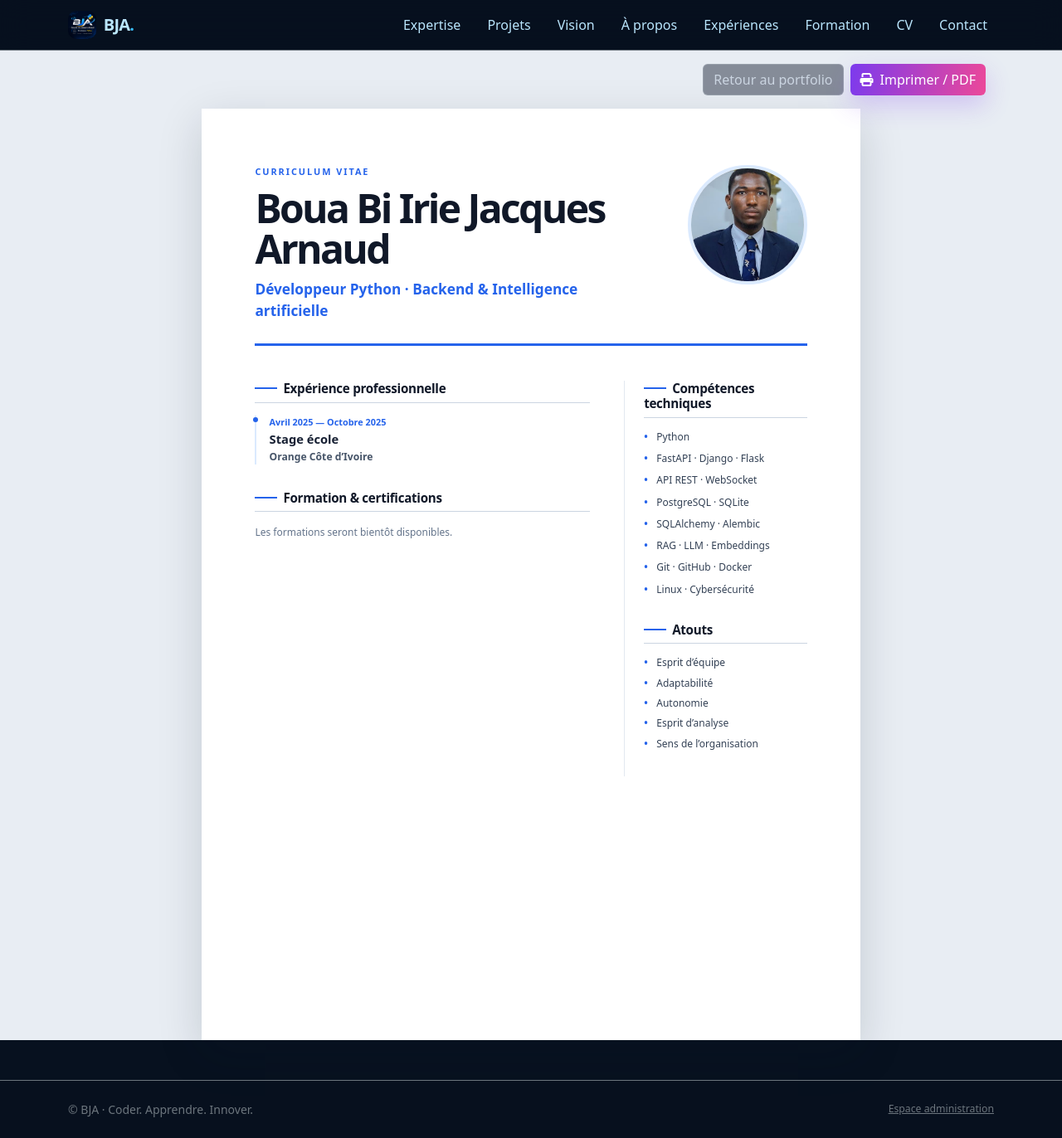
After one commit to jacquesarnaud/Portfolio, a Python web app: template src/python_ia/web/templates/cv.html in a window 1280 px wide. The commit adds this page. Shown: the whole page at 83% size. Run offline with Jinja, Linux system fonts and the light colour scheme; the template is opened without the code that fills it, so the values that code supplies are empty; some libraries are stand-ins or nearby versions.

Commit message:
Ajouter un CV imprimable au portfolio

```diff
--- a/src/python_ia/web/static/css/site.css
+++ b/src/python_ia/web/static/css/site.css
@@ -94,3 +94,63 @@ body { background: var(--portfolio-bg); color: #e2e8f0; }
   .process-step > span { margin-bottom: .75rem; }
   .hero-modern { min-height: auto; padding: 6rem 0 4rem; }.hero-grid { display: block; }.hero-copy h1 { font-size: clamp(3rem, 15vw, 5rem); }.hero-stats { margin-top: 3rem; gap: 1rem; }.hero-visual { min-height: 420px; margin-top: 2rem; transform: scale(.88); }.section-intro, .vision-panel { display: block; }.section-intro > p { margin-top: 1.5rem; }.vision-panel { padding: 2rem; }.vision-panel > div:last-child { margin-top: 2rem; }.tag-python { left: 0; }.tag-api { right: 0; }
 }
+
+/* CV imprimable */
+.cv-shell { min-height: 100vh; background: #e8edf3; color: #172033; }
+.cv-actions { max-width: 1120px; }
+.cv-page { width: min(100% - 2rem, 210mm); min-height: 297mm; margin: 0 auto 3rem; padding: 18mm 17mm; background: #fff; box-shadow: 0 16px 50px rgba(15, 23, 42, .16); }
+.cv-header { display: grid; grid-template-columns: 1fr 38mm; align-items: start; gap: 12mm; padding-bottom: 7mm; border-bottom: 3px solid #2563eb; }
+.cv-kicker { margin: 0 0 3mm; color: #2563eb; font-size: .68rem; font-weight: 800; letter-spacing: .18em; }
+.cv-header h1 { margin: 0; color: #101828; font-size: clamp(2rem, 5vw, 3rem); font-weight: 800; letter-spacing: -.055em; line-height: 1.02; }
+.cv-headline { margin: 3mm 0 0; color: #2563eb; font-size: 1.08rem; font-weight: 700; }
+.cv-summary { max-width: 680px; margin: 4mm 0 0; color: #475569; font-size: .82rem; line-height: 1.6; }
+.cv-photo { width: 38mm; height: 38mm; object-fit: cover; border: 4px solid #dbeafe; border-radius: 50%; }
+.cv-contact { display: flex; flex-wrap: wrap; gap: 2mm 6mm; padding: 4mm 0 7mm; color: #475569; font-size: .72rem; }
+.cv-contact span { display: inline-flex; align-items: center; gap: 1.5mm; }
+.cv-contact i { width: 3.5mm; color: #2563eb; text-align: center; }
+.cv-grid { display: grid; grid-template-columns: minmax(0, 1.65fr) minmax(46mm, .9fr); gap: 11mm; }
+.cv-section { margin-bottom: 8mm; }
+.cv-section h2 { margin: 0 0 4mm; padding-bottom: 2mm; border-bottom: 1px solid #cbd5e1; color: #101828; font-size: .95rem; font-weight: 800; letter-spacing: -.02em; }
+.cv-section h2::before { content: ''; display: inline-block; width: 7mm; height: 2px; margin: 0 2mm 3px 0; background: #2563eb; vertical-align: middle; }
+.cv-entry { position: relative; margin-bottom: 6mm; padding-left: 4mm; border-left: 2px solid #dbeafe; break-inside: avoid; }
+.cv-entry::before { content: ''; position: absolute; top: 2px; left: -4px; width: 6px; height: 6px; border-radius: 50%; background: #2563eb; }
+.cv-entry-date { color: #2563eb; font-size: .68rem; font-weight: 700; }
+.cv-entry h3 { margin: 1mm 0; color: #172033; font-size: .92rem; font-weight: 750; }
+.cv-entry-place { margin: 0 0 1.5mm; color: #475569; font-size: .76rem; font-weight: 700; }
+.cv-entry p:not(.cv-entry-place) { margin: 0; color: #64748b; font-size: .73rem; line-height: 1.5; }
+.cv-muted { color: #64748b; font-size: .75rem; }
+.cv-sidebar { padding-left: 6mm; border-left: 1px solid #e2e8f0; }
+.cv-technical-list { display: grid; gap: 2.5mm; }
+.cv-technical-list span { position: relative; padding-left: 4mm; color: #334155; font-size: .75rem; line-height: 1.4; }
+.cv-technical-list span::before { content: '•'; position: absolute; left: 0; color: #2563eb; font-weight: 800; }
+.cv-strengths-list { display: grid; gap: 2mm; }
+.cv-strengths-list span { position: relative; padding-left: 4mm; color: #334155; font-size: .75rem; line-height: 1.4; }
+.cv-strengths-list span::before { content: '•'; position: absolute; left: 0; color: #2563eb; font-weight: 800; }
+@media (max-width: 767.98px) { .cv-page { width: 100%; margin: 0; padding: 10mm 7mm; }.cv-header { grid-template-columns: 1fr 28mm; gap: 5mm; }.cv-photo { width: 28mm; height: 28mm; }.cv-grid { display: block; }.cv-sidebar { padding: 0; border-left: 0; }.cv-actions { padding-inline: 1rem; } }
+@media print {
+  @page { size: A4; margin: 0; }
+  html, body { background: white !important; }
+  body { color: #172033 !important; }
+  nav, footer, .cv-actions { display: none !important; }
+  .cv-shell { min-height: 0; background: white; }
+  .cv-page { width: 210mm; min-height: 0; margin: 0; padding: 10mm 13mm; box-shadow: none; }
+  .cv-header { gap: 8mm; padding-bottom: 4mm; }
+  .cv-header h1 { font-size: 2.45rem; }
+  .cv-headline { margin-top: 2mm; font-size: .95rem; }
+  .cv-summary { margin-top: 2mm; font-size: .7rem; line-height: 1.4; }
+  .cv-photo { width: 31mm; height: 31mm; }
+  .cv-contact { gap: 1mm 4mm; padding: 2.5mm 0 4mm; font-size: .64rem; }
+  .cv-grid { gap: 7mm; }
+  .cv-section { margin-bottom: 4mm; }
+  .cv-section h2 { margin-bottom: 2.5mm; padding-bottom: 1mm; font-size: .8rem; }
+  .cv-entry { margin-bottom: 3mm; padding-left: 3mm; }
+  .cv-entry-date { font-size: .6rem; }
+  .cv-entry h3 { margin: .5mm 0; font-size: .76rem; }
+  .cv-entry-place { margin-bottom: .5mm; font-size: .64rem; }
+  .cv-entry p:not(.cv-entry-place) { font-size: .62rem; line-height: 1.3; }
+  .cv-technical-list, .cv-strengths-list { gap: 1.5mm; }
+  .cv-technical-list span, .cv-strengths-list span { font-size: .64rem; }
+  .cv-profile-links { gap: 1mm; }
+  .cv-entry, .cv-section { break-inside: avoid; }
+  a { color: inherit; text-decoration: none; }
+}
--- a/src/python_ia/web/templates/base.html
+++ b/src/python_ia/web/templates/base.html
@@ -54,6 +54,7 @@
             ><a class="nav-link" href="/a-propos">À propos</a
             ><a class="nav-link" href="/experiences">Expériences</a
             ><a class="nav-link" href="/formations">Formation</a
+            ><a class="nav-link" href="/cv">CV</a
             ><a class="nav-link" href="/contact">Contact</a>
           </div>
         </div>
--- /dev/null
+++ b/src/python_ia/web/templates/cv.html
@@ -0,0 +1,85 @@
+{% extends "base.html" %}
+{% block title %}CV — {{ profile.full_name if profile else 'BJA' }}{% endblock %}
+{% block content %}
+<main class="cv-shell">
+  <div class="cv-actions container d-flex justify-content-end gap-2 py-3">
+    <a class="btn btn-ghost" href="/">Retour au portfolio</a>
+    <button class="btn btn-gradient" type="button" onclick="window.print()">
+      <i class="fa-solid fa-print me-2" aria-hidden="true"></i>Imprimer / PDF
+    </button>
+  </div>
+
+  <article class="cv-page">
+    <header class="cv-header">
+      <div>
+        <p class="cv-kicker">CURRICULUM VITAE</p>
+        <h1>{{ profile.full_name if profile else 'Boua Bi Irie Jacques Arnaud' }}</h1>
+        <p class="cv-headline">{{ profile.headline if profile else 'Développeur Python · Backend & Intelligence artificielle' }}</p>
+        {% if profile and profile.biography %}<p class="cv-summary">{{ profile.biography }}</p>{% endif %}
+      </div>
+      <img class="cv-photo" src="{{ url_for('static', path='images/profil.jpg') }}" alt="Photo de {{ profile.full_name if profile else 'profil' }}" />
+    </header>
+
+    <div class="cv-contact">
+      {% if profile and profile.location %}<span><i class="fa-solid fa-location-dot" aria-hidden="true"></i>{{ profile.location }}</span>{% endif %}
+      {% if profile and profile.phone %}<span><i class="fa-solid fa-phone" aria-hidden="true"></i>{{ profile.phone }}</span>{% endif %}
+      {% if profile and profile.email %}<span><i class="fa-solid fa-envelope" aria-hidden="true"></i>{{ profile.email }}</span>{% endif %}
+      {% if profile and profile.github_url %}<span><i class="fa-brands fa-github" aria-hidden="true"></i>{{ profile.github_url }}</span>{% endif %}
+      {% if profile and profile.linkedin_url %}<span><i class="fa-brands fa-linkedin" aria-hidden="true"></i>{{ profile.linkedin_url }}</span>{% endif %}
+    </div>
+
+    <div class="cv-grid">
+      <section class="cv-main-column">
+        <div class="cv-section">
+          <h2>Expérience professionnelle</h2>
+          <article class="cv-entry">
+            <div class="cv-entry-date">Avril 2025 — Octobre 2025</div>
+            <h3>Stage école</h3>
+            <p class="cv-entry-place">Orange Côte d’Ivoire</p>
+          </article>
+        </div>
+
+        <div class="cv-section">
+          <h2>Formation & certifications</h2>
+          {% for item in educations %}
+          <article class="cv-entry">
+            {% if item.title != 'Certification en E-banking' %}<div class="cv-entry-date">{% if item.title == 'Licence en Informatique et Sciences du Numérique — Réseaux et Sécurité Informatique' %}Septembre 2022 — Août 2026{% elif item.title == 'Formation Développeur Python — Intelligence Artificielle' or item.title == 'Développeur web & Intelligence Artificielle en Python' %}Février 2026 — Novembre 2026{% else %}{% if item.start_date %}{{ item.start_date.strftime('%m/%Y') }}{% endif %}{% if item.end_date %} — {{ item.end_date.strftime('%m/%Y') }}{% endif %}{% endif %}</div>{% endif %}
+            <h3>{% if item.title == 'Formation Développeur Python — Intelligence Artificielle' %}Certification professionnelle — Développeur web &amp; Intelligence Artificielle en Python{% elif item.title == 'Développeur web & Intelligence Artificielle en Python' %}Certification professionnelle — {{ item.title }}{% else %}{{ item.title }}{% endif %}</h3>
+            <p class="cv-entry-place">{% if item.title == 'Certification en E-banking' %}Université Virtuelle de Côte d’Ivoire (UVCI){% else %}{{ item.institution }}{% endif %}{% if item.is_certification %} · Certification{% endif %}</p>
+            {% if item.description %}<p>{% if item.title == 'Formation Développeur Python — Intelligence Artificielle' or item.title == 'Développeur web & Intelligence Artificielle en Python' %}Certification professionnelle en développement web et intelligence artificielle en Python.{% elif item.title == 'Certification en E-banking' %}Certification professionnelle en E-banking.{% else %}{{ item.description }}{% endif %}</p>{% endif %}
+          </article>
+          {% else %}<p class="cv-muted">Les formations seront bientôt disponibles.</p>{% endfor %}
+        </div>
+      </section>
+
+      <aside class="cv-sidebar">
+        <section class="cv-section">
+          <h2>Compétences techniques</h2>
+          <div class="cv-technical-list">
+            <span>Python</span>
+            <span>FastAPI · Django · Flask</span>
+            <span>API REST · WebSocket</span>
+            <span>PostgreSQL · SQLite</span>
+            <span>SQLAlchemy · Alembic</span>
+            <span>RAG · LLM · Embeddings</span>
+            <span>Git · GitHub · Docker</span>
+            <span>Linux · Cybersécurité</span>
+          </div>
+        </section>
+
+        <section class="cv-section">
+          <h2>Atouts</h2>
+          <div class="cv-strengths-list">
+            <span>Esprit d’équipe</span>
+            <span>Adaptabilité</span>
+            <span>Autonomie</span>
+            <span>Esprit d’analyse</span>
+            <span>Sens de l’organisation</span>
+          </div>
+        </section>
+
+      </aside>
+    </div>
+  </article>
+</main>
+{% endblock %}
--- a/src/python_ia/web/templates/home.html
+++ b/src/python_ia/web/templates/home.html
@@ -12,6 +12,7 @@
           <p class="hero-description">Je conçois des applications modernes, sécurisées et évolutives avec Python, FastAPI, Django et PostgreSQL.</p>
           <div class="d-flex flex-wrap gap-3 mt-4">
             <a class="btn btn-gradient btn-lg" href="/projets">Découvrir mes projets <span>↗</span></a>
+            <a class="btn btn-ghost btn-lg" href="/cv">Voir mon CV <span>↗</span></a>
             <a class="btn btn-ghost btn-lg" href="/contact">Parlons de votre idée</a>
           </div>
           <div class="hero-stats">
```
Also changed, not shown: scripts/seed_demo.py (+4 -4 lines), src/python_ia/web/routes.py (+15 -0 lines), src/python_ia/web/static/images/profil.jpg (added).
